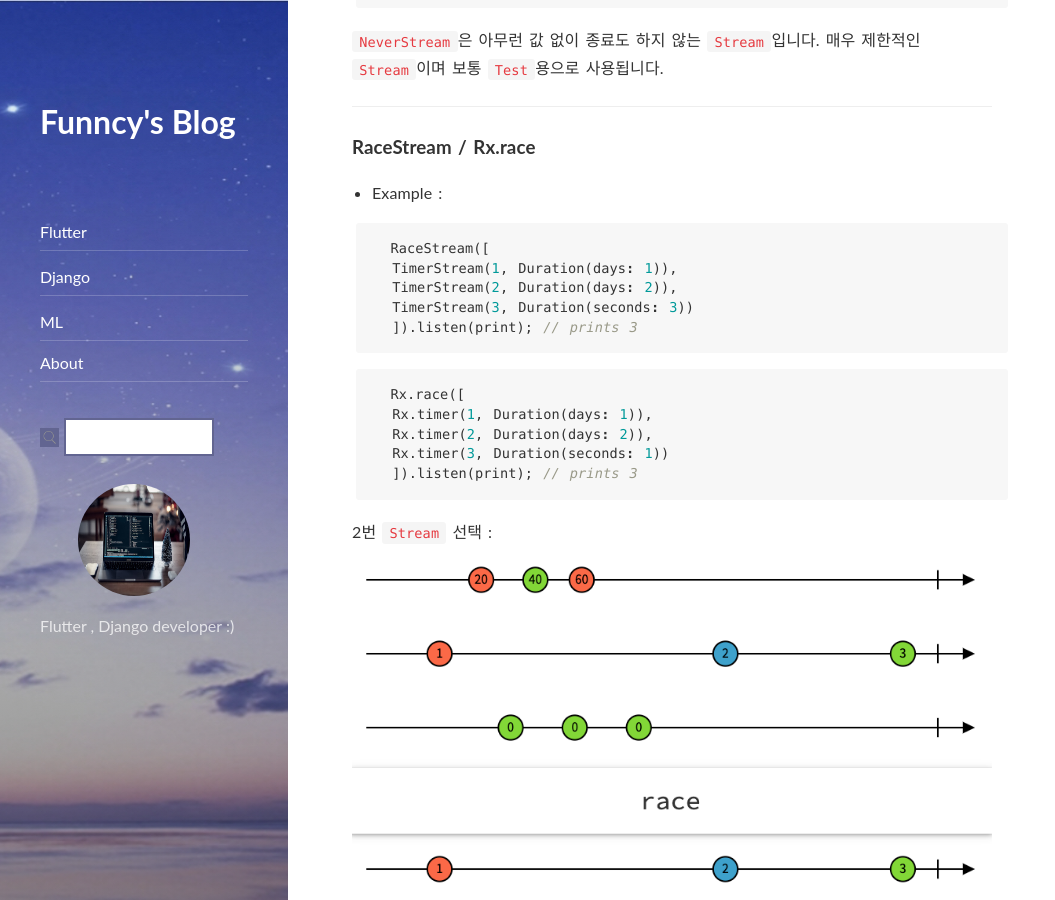
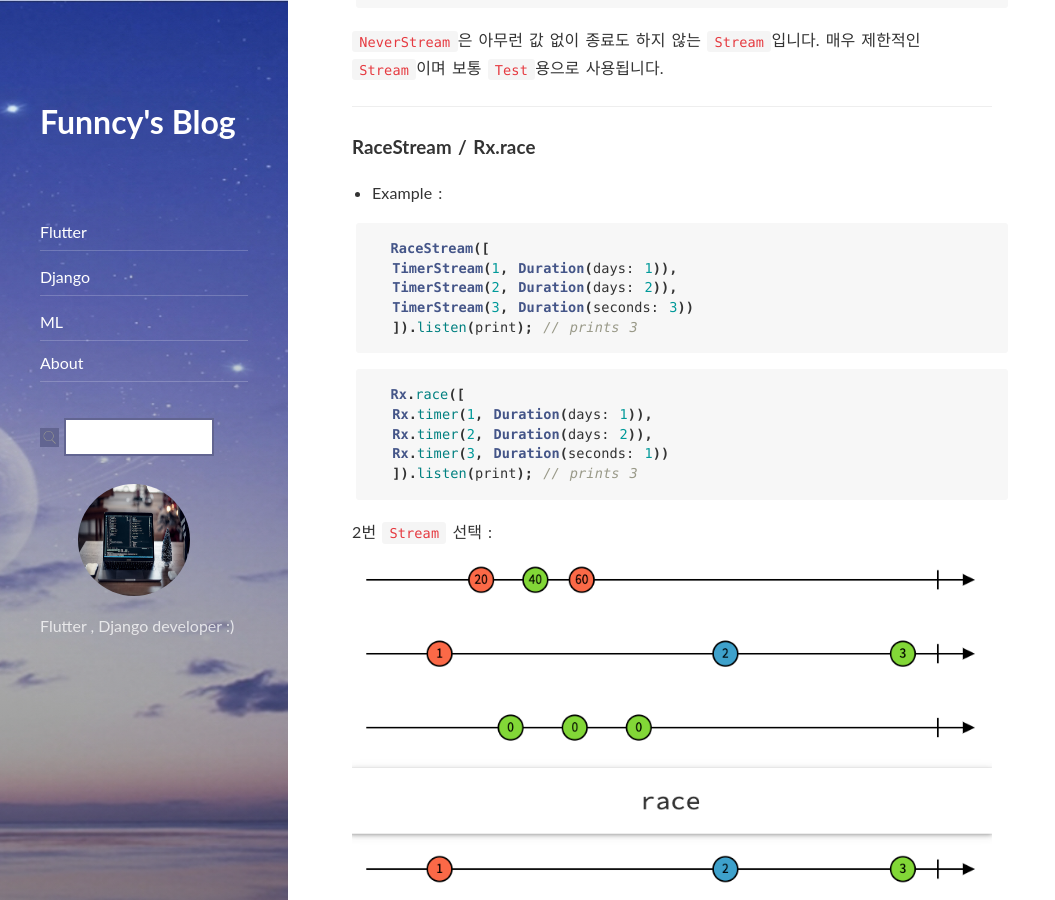
Before and after one commit to Funncy/Funncy.github.io, a Jekyll site: the page built from _posts/2020-03-16-rxdart-02.md, in a window 1280 px wide and 900 px high, scrolled down 3197 px. Shown: the whole window, without its empty margins (0-1055 px from the left). Built offline with Jekyll 4.4.1, drawn with Linux system fonts in a browser that asks for light colours; nearby versions of some CDN libraries; comment, search, counter and statistics services are not loaded; some of the changed text lies outside the part shown.

Commit message:
language cpp -> java

````diff
--- a/_posts/2020-03-16-rxdart-02.md
+++ b/_posts/2020-03-16-rxdart-02.md
@@ -40,7 +40,7 @@ comments: true
 ### ConcatStream /  Rx.Concat
 
 + Example :
-    ```cpp
+    ```java
     ConcatStream([
     Stream.fromIterable([1]),
     TimerStream(2, Duration(days: 1)),
@@ -48,7 +48,7 @@ comments: true
     ])
     .listen(print); // prints 1, 2, 3
     ```
-    ```cpp
+    ```java
     Rx.concat([
     Stream.value(1),
     Rx.timer(2, Duration(days: 1)),
@@ -77,11 +77,11 @@ Concat과 전반적인 내용은 같다
 
 + Example :
 
-    ```cpp
+    ```java
     DeferStream(() => Stream.value(1)).listen(print); //prints 1
     ```
 
-    ```cpp
+    ```java
     Rx.defer(() => Stream.value(1)).listen(print); //prints 1
     ```
 
@@ -94,14 +94,14 @@ Concat과 전반적인 내용은 같다
 ### MergeStream / Rx.merge
 
 + Example :
-    ```cpp
+    ```java
     MergeStream([
     TimerStream(1, Duration(days: 10)),
     Stream.fromIterable([2])
     ]).listen(print); // prints 2, 1
     ```
 
-    ```cpp
+    ```java
     Rx.merge([
     Rx.timer(1, Duration(days: 10)),
     Stream.value(2)
@@ -119,11 +119,11 @@ Concat과 전반적인 내용은 같다
 
 + Example :
 
-    ```cpp
+    ```java
     NeverStream().listen(print); // Neither prints nor terminates
     ```
 
-    ```cpp
+    ```java
     Rx.never().listen(print); // Neither prints nor terminates
     ```
 
@@ -135,7 +135,7 @@ Concat과 전반적인 내용은 같다
 
 + Example :
 
-    ```cpp
+    ```java
     RaceStream([
     TimerStream(1, Duration(days: 1)),
     TimerStream(2, Duration(days: 2)),
@@ -143,7 +143,7 @@ Concat과 전반적인 내용은 같다
     ]).listen(print); // prints 3
     ```
 
-    ```cpp
+    ```java
     Rx.race([
     Rx.timer(1, Duration(days: 1)),
     Rx.timer(2, Duration(days: 2)),
````
